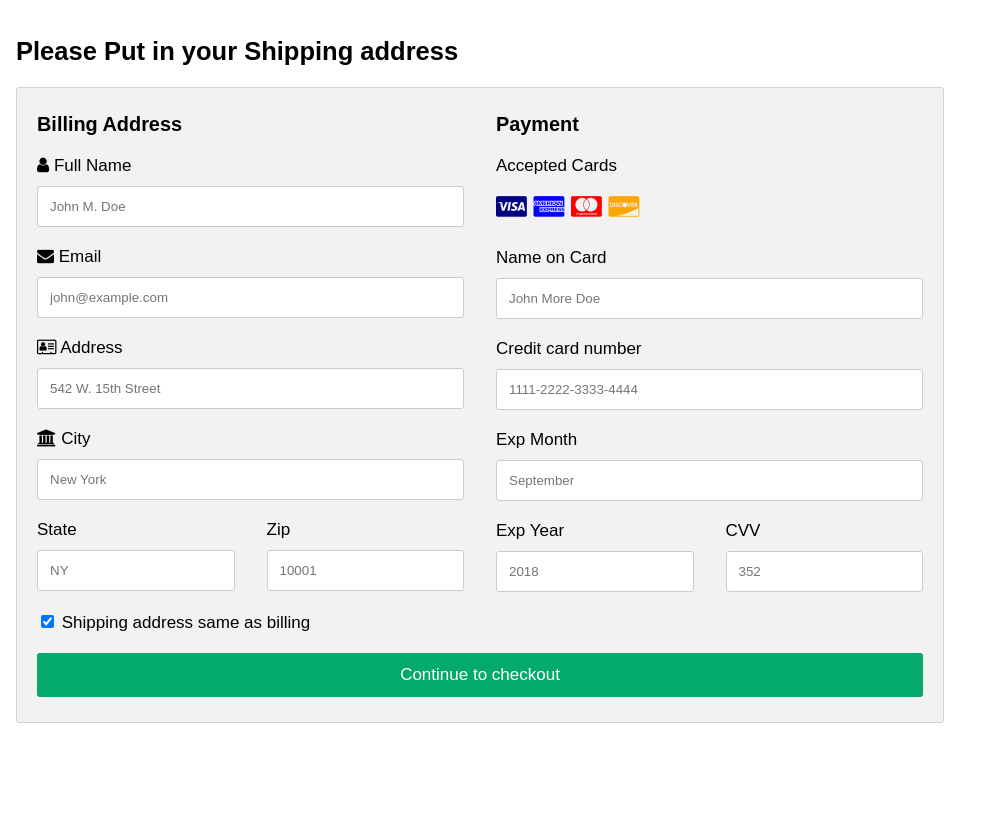
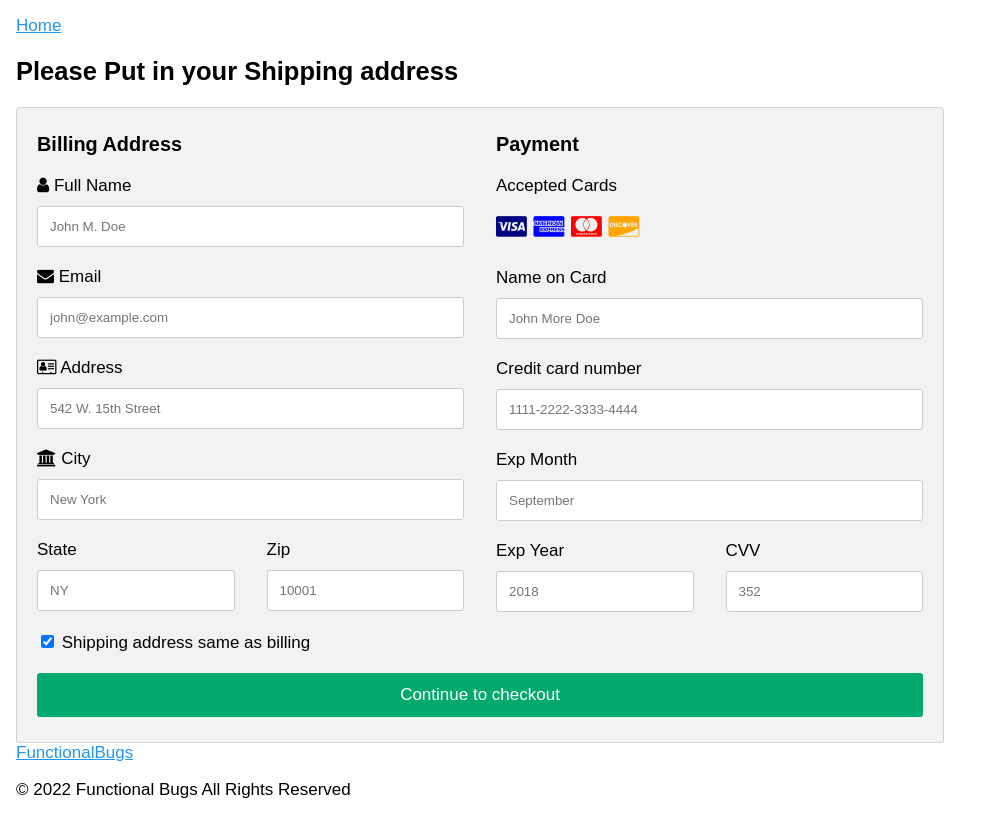
Before and after one commit to HomarHurtado/gaming-store-pr, a plain HTML site: page checkout.html in a window 1280 px wide. Shown: the whole page, without its empty margins (0-991 px from the left). Before the commit the page ends 800 px from the top, so only its background shows below. Drawn offline with Linux system fonts and the light colour scheme.

Commit message:
footer in checkout

```diff
--- a/checkout.html
+++ b/checkout.html
@@ -1,5 +1,6 @@
 <!DOCTYPE html>
 <html>
+
 <head>
     <meta name="viewport" content="width=device-width, initial-scale=1">
     <link rel="stylesheet" href="https://cdnjs.cloudflare.com/ajax/libs/font-awesome/4.7.0/css/font-awesome.min.css">
@@ -15,25 +16,30 @@ body {
         }
 
         .row {
-  display: -ms-flexbox; /* IE10 */
+            display: -ms-flexbox;
+            /* IE10 */
             display: flex;
-  -ms-flex-wrap: wrap; /* IE10 */
+            -ms-flex-wrap: wrap;
+            /* IE10 */
             flex-wrap: wrap;
             margin: 0 -16px;
         }
 
         .col-25 {
-  -ms-flex: 25%; /* IE10 */
+            -ms-flex: 25%;
+            /* IE10 */
             flex: 25%;
         }
 
         .col-50 {
-  -ms-flex: 50%; /* IE10 */
+            -ms-flex: 50%;
+            /* IE10 */
             flex: 50%;
         }
 
         .col-75 {
-  -ms-flex: 75%; /* IE10 */
+            -ms-flex: 75%;
+            /* IE10 */
             flex: 75%;
         }
 
@@ -103,19 +109,21 @@ span.price {
             .row {
                 flex-direction: column-reverse;
             }
+
             .col-25 {
                 margin-bottom: 20px;
             }
         }
     </style>
 </head>
+
 <body>
-
+    <a class="nav-link active" aria-current="page" href="index.html">Home</a>
     <h2>Please Put in your Shipping address</h2>
-<div  class="row">
+    <div class="row">
         <div class="col-75">
             <div class="container">
-      <form action="/action_page.php">
+                <form action="/index.html">
 
                     <div class="row">
                         <div class="col-50">
@@ -181,6 +189,11 @@ span.price {
         </div>
     </div>
     <!-- Copyright -->
+    <div class="">
+        <a href="index.html">Functional<span>Bugs</span></a>
+        <p>&#169; 2022 Functional Bugs All Rights Reserved</p>
+    </div>
 
 </body>
+
 </html>
```
Also changed, not shown: New template/cart.html (+1 -1 lines). Lines whose indentation alone changed are shown as unchanged.
